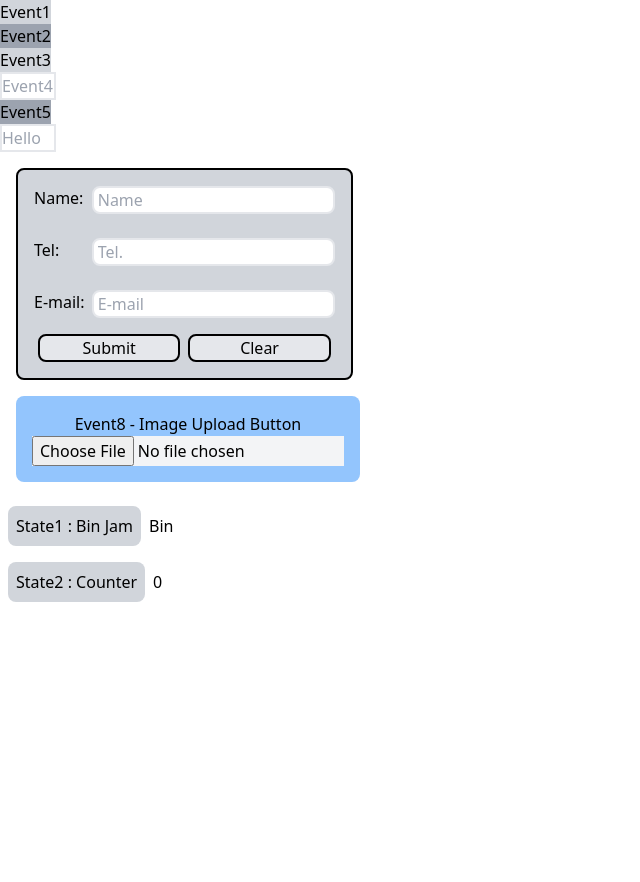
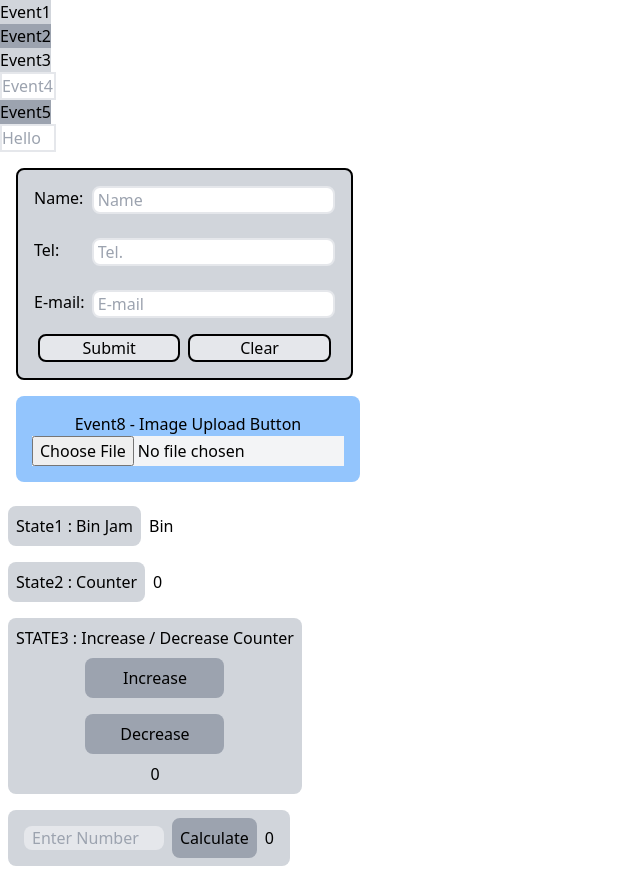
Before and after one commit to soAcademy/workshop-state-and-event, a React (Create React App) app: page / in a window 1280 px wide. Shown: the whole page, without its empty margins (0-640 px from the left). Before the commit the page ends 800 px from the top, so only its background shows below. Built offline with nearby package versions, Linux system fonts and the light colour scheme.

Commit message:
feat: State4.js

```diff
--- a/src/App.js
+++ b/src/App.js
@@ -9,8 +9,8 @@ import Event8 from "./Events/Event8";
 
 import State1 from "./States/State1";
 import State2 from "./States/State2";
-// import State3 from "./States/State3";
-// import State4 from "./States/State4";
+import State3 from "./States/State3";
+import State4 from "./States/State4";
 // import State5 from "./States/State5";
 // import State6 from "./States/State6";
 
@@ -41,8 +41,8 @@ const App = () => {
 
       <State1 />
       <State2 />
-      {/* <State3 /> */}
-      {/* <State4 /> */}
+      <State3 />
+      <State4 />
       {/* <State5 /> */}
       {/* <State6 /> */}
 
--- /dev/null
+++ b/src/States/State3.js
@@ -0,0 +1,15 @@
+import { useState } from "react"
+
+const State3 = () => {
+  const [counter, setCounter] = useState(0)
+  return (
+    <div className="bg-gray-300 w-fit rounded-lg p-2 flex flex-col items-center m-2">
+      <p className="mx-auto">STATE3 : Increase / Decrease Counter</p>
+      <button onClick={() => setCounter(counter+1)} className="p-2 m-2 bg-gray-400 w-1/2 rounded-lg">Increase</button>
+      <button onClick={() => setCounter(counter-1)} className="p-2 m-2 bg-gray-400 w-1/2 rounded-lg">Decrease</button>
+      {counter}
+    </div>
+  )
+}
+
+export default State3
--- /dev/null
+++ b/src/States/State4.js
@@ -0,0 +1,22 @@
+import { useState } from "react";
+
+const State4 = () => {
+  const [number, setNumber] = useState(0);
+  const calculate = () => setNumber(+number + 7);
+  return (
+    <div className="flex flex-row items-center bg-gray-300 w-fit px-4 my-4 m-2 rounded-lg">
+      <input
+        type="number"
+        placeholder="Enter Number"
+        onChange={(e) => setNumber(e.target.value)}
+        className="bg-gray-200 rounded-lg px-2 w-[140px]"
+      ></input>
+      <button onClick={calculate} className="bg-gray-400 rounded-lg p-2 m-2 ">
+        Calculate
+      </button>
+      <p>{number}</p>
+    </div>
+  );
+};
+
+export default State4;
```
